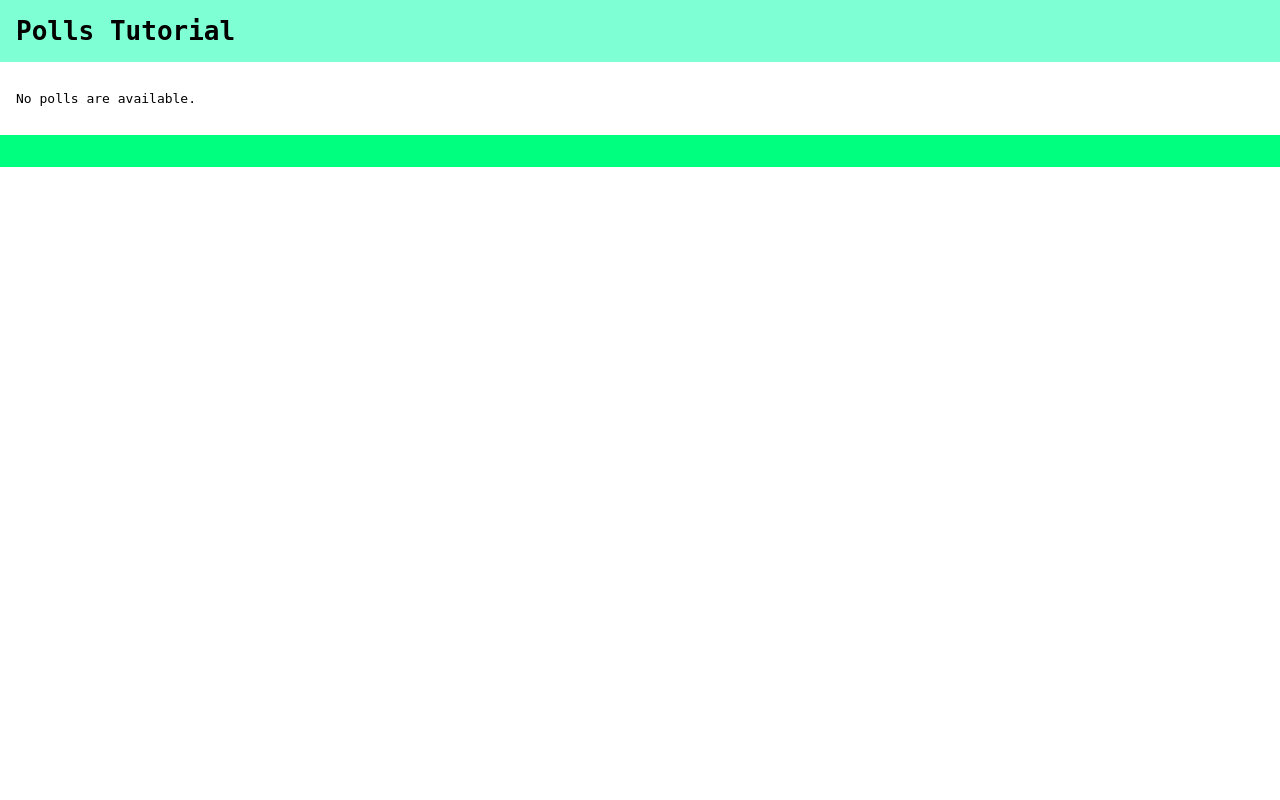
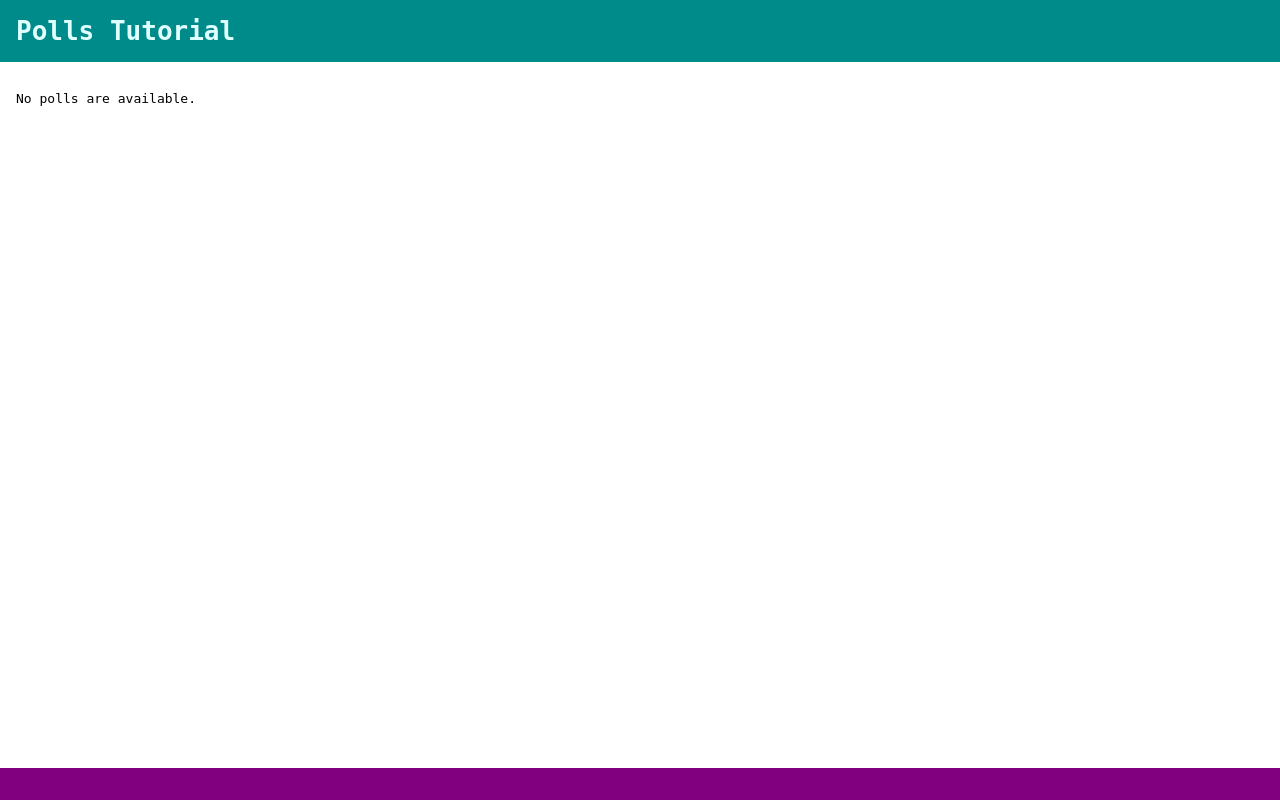
Before and after one commit to devon-wolf/django-tutorial, a Django app: page /polls/ in a window 1280 px wide. Run offline with Django 4.2, Linux system fonts and the light colour scheme; data that the repository does not hold is empty.

Commit message:
update styling

```diff
--- a/polls/static/polls/style.css
+++ b/polls/static/polls/style.css
@@ -11,14 +11,19 @@ html, body {
 
 body {
 	font-family: monospace;
+	min-height: 100vh;
+	min-width: 100vw;
+	display: grid;
+	grid-template-rows: min-content 1fr min-content;
 }
 
 header {
-	background-color: aquamarine;
+	background-color: darkcyan;
+	color: white;
 }
 
 footer {
-	background-color: springgreen;
+	background-color: purple;
 }
 
 h1, h2, h3, h4, h5, h6 {
@@ -32,3 +37,11 @@ header, footer, main {
 a:link, a:visited {
 	color: green;
 }
+
+.title-link {
+	text-decoration: none;
+}
+
+.nav-link:link, .nav-link:visited {
+	color: lightcyan;
+}
--- a/polls/templates/polls/base.html
+++ b/polls/templates/polls/base.html
@@ -10,7 +10,7 @@
 	<link rel="stylesheet" type="text/css" href="{% static 'polls/style.css' %}">
 </head>
 <body>
-	<header><h1>Polls Tutorial</h1></header>
+	<header><h1><a class="title-link nav-link" href="{% url 'polls:index' %}">Polls Tutorial</a></h1></header>
 	<main>{% block content %}{% endblock %}</main>
 	<footer><nav>{% block footer_nav %}{% endblock %}</nav></footer>
 </body>
--- a/polls/templates/polls/detail.html
+++ b/polls/templates/polls/detail.html
@@ -30,5 +30,5 @@
 	</form>
 {% endblock %}
 {% block footer_nav %}
-	<a href="{% url 'polls:index' %}">Go home</a>
+	<a class="nav-link" href="{% url 'polls:index' %}">Go home</a>
 {% endblock %}
--- a/polls/templates/polls/results.html
+++ b/polls/templates/polls/results.html
@@ -13,6 +13,6 @@
 	</ul>
 {% endblock %}
 {% block footer_nav %}
-	<a href="{% url 'polls:detail' question.id %}">Vote again?</a>
-	<a href="{% url 'polls:index' %}">Go home</a>
+	<a class="nav-link" href="{% url 'polls:detail' question.id %}">Vote again?</a>
+	<a class="nav-link" href="{% url 'polls:index' %}">Go home</a>
 {% endblock %}
```
Also changed, not shown: README.md.
